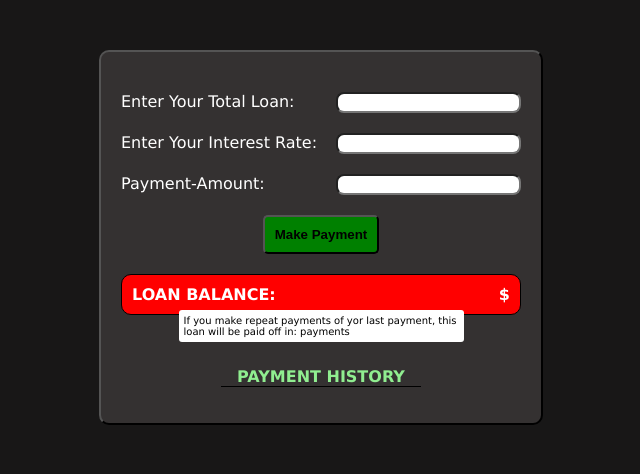
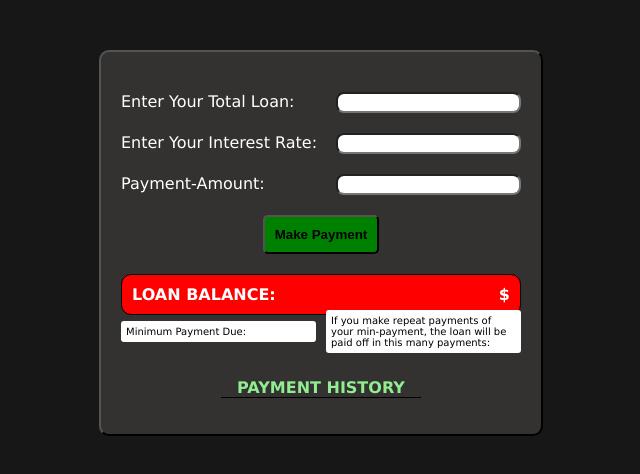
Before and after one commit to Bay102/debt.Calculator, a React (Create React App) app: page / in a window 1280 px wide. Shown: the top 474 px of the page, without its empty margins (319-959 px from the left). Built offline with nearby package versions, Linux system fonts and the light colour scheme.

Commit message:
Min paymnet working

```diff
--- a/src/CalculatorForm.jsx
+++ b/src/CalculatorForm.jsx
@@ -18,38 +18,31 @@ class CalculatorForm extends React.Component {
   minimumPayment = () => {
     const { balance, interest } = this.state;
     let principle = +balance * 0.01;
-    let paymentInterest = ((+interest / 1200) * (+balance)).toFixed(2);
+    let paymentInterest = ((+interest / 1200) * +balance).toFixed(2);
     let minPay;
-
     balance <= 100
       ? (minPay = +balance + +principle)
-      : (minPay = (+principle + +paymentInterest).toFixed(2));
+      : (minPay = +principle + +paymentInterest);
+    return this.setState({
+      minPayment: (+minPay).toFixed(2),
+    });
+  };
 
-    return this.setState({
-      minPayment: (+minPay).toFixed(2)
-    });
+  untilPaidOff = () => {
+    const { balance, minPayment } = this.state;
+    let payOff = balance > 0 ? (balance / minPayment).toFixed(0) : 0;   console.log(payOff);
+    this.setState({ paymentsUntilPayoff: payOff });
   };
 
   paymentCalculations = () => {
     const { balance, interest, paymentAmount } = this.state;
     let principle = +balance * 0.01;
     const loanInterest = ((+interest / 1200) * +balance).toFixed(2);
-
     const payment =
-    +balance <= 100 ? paymentAmount - principle  : paymentAmount - loanInterest;
-
+      +balance <= 100
+        ? paymentAmount - principle
+        : paymentAmount - loanInterest;
     this.setState({ balance: (+balance - +payment).toFixed(2) });
-  };
-
-  untilPaidOff = () => {
-    const { balance, minPayment } = this.state;
-    if (+balance > 0) {
-      this.setState({
-        paymentsUntilPayoff: (balance / minPayment).toFixed(0),
-      });
-    } else if (+balance === 0) {
-      this.setState({ paymentsUntilPayoff: 0 });
-    }
   };
 
   addToPaymentHistory = () => {
@@ -69,21 +62,20 @@ class CalculatorForm extends React.Component {
     const { balance, paymentAmount, minPayment, interest } = this.state;
     let principle = +balance * 0.01;
     const loanInterest = ((+interest / 1200) * +balance).toFixed(2);
-
     if (
       +paymentAmount >= +minPayment &&
       +paymentAmount > 0 &&
-     (paymentAmount <= +balance + +loanInterest || paymentAmount <= +balance + +principle )
+      (paymentAmount <= +balance + +loanInterest ||
+        paymentAmount <= +balance + +principle)
     ) {
       this.paymentCalculations();
       this.addToPaymentHistory();
       this.untilPaidOff();
+    } else if (+paymentAmount < minPayment) {
+      alert("Please pay at least your minimum payment");
+    } else if (+paymentAmount > +balance) {
+      alert("Please do not pay over your current balance");
     }
-    //   else if (+paymentAmount < minPayment) {
-    //   alert("Please pay at least your minimum payment");
-    // } else if (+paymentAmount > +balance) {
-    //   alert("Please do not pay over your current balance");
-    // }
   };
 
   render() {
@@ -101,6 +93,7 @@ class CalculatorForm extends React.Component {
         value: this.state.paymentAmount,
       },
     ];
+
     return (
       <div className="calc-wrapper">
         <form>
--- a/src/paymentHistory.jsx
+++ b/src/paymentHistory.jsx
@@ -1,17 +1,25 @@
 import React from "react";
 
-const PaymentHistory = ({  info: { allPayments, balance , paymentsUntilPayoff} }) => {
-
+const PaymentHistory = ({
+  info: { allPayments, balance, paymentsUntilPayoff, minPayment },
+}) => {
   return (
     <div>
       <div className="balance-wrap">
         <div>LOAN BALANCE:</div>
+
         <div>${balance}</div>
       </div>
       <div className="payoff">
-            <div>If you make repeat payments of yor last payment, this loan will be paid off in: {paymentsUntilPayoff} payments</div>
+        <div>Minimum Payment Due: {minPayment}</div>
+        <div>
+          {" "}
+          If you make repeat payments of your min-payment, the loan will be paid
+          off in this many payments: {paymentsUntilPayoff}
+        </div>
       </div>
       <div className="history">PAYMENT HISTORY</div>
+
       <ul>
         {allPayments.map((payment) => (
           <li key={payment.id}>{payment.text}</li>
@@ -19,7 +27,6 @@ const PaymentHistory = ({  info: { allPayments, balance , paymentsUntilPayoff} }
       </ul>
     </div>
   );
-
-}
+};
 
 export default PaymentHistory;
```
Lines whose indentation alone changed are shown as unchanged.
